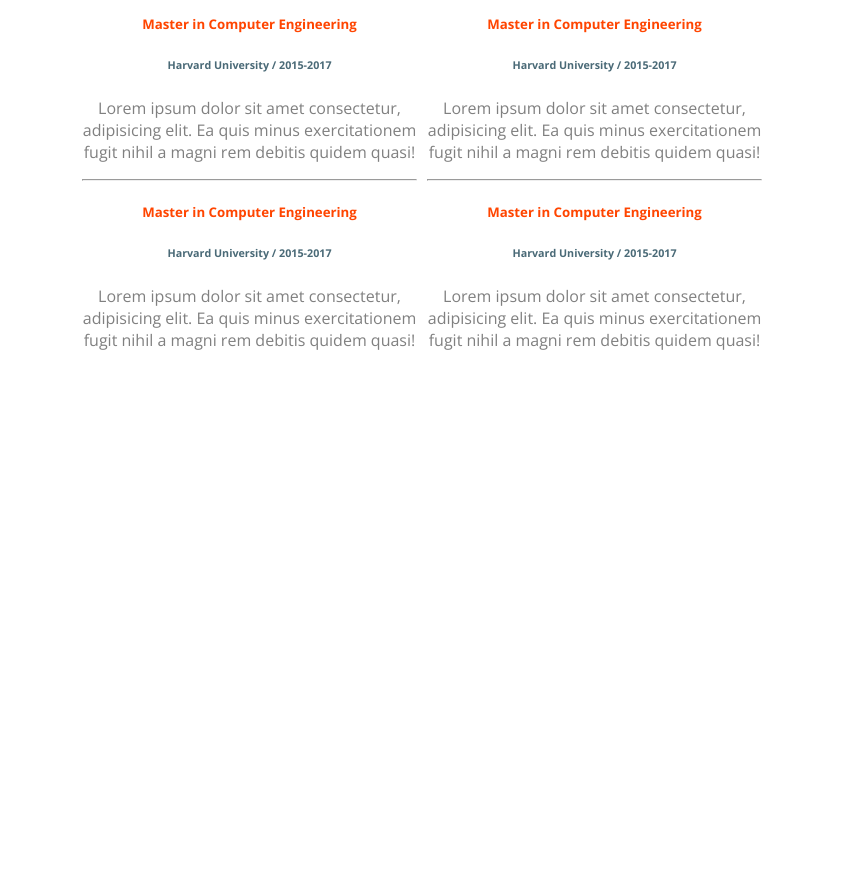
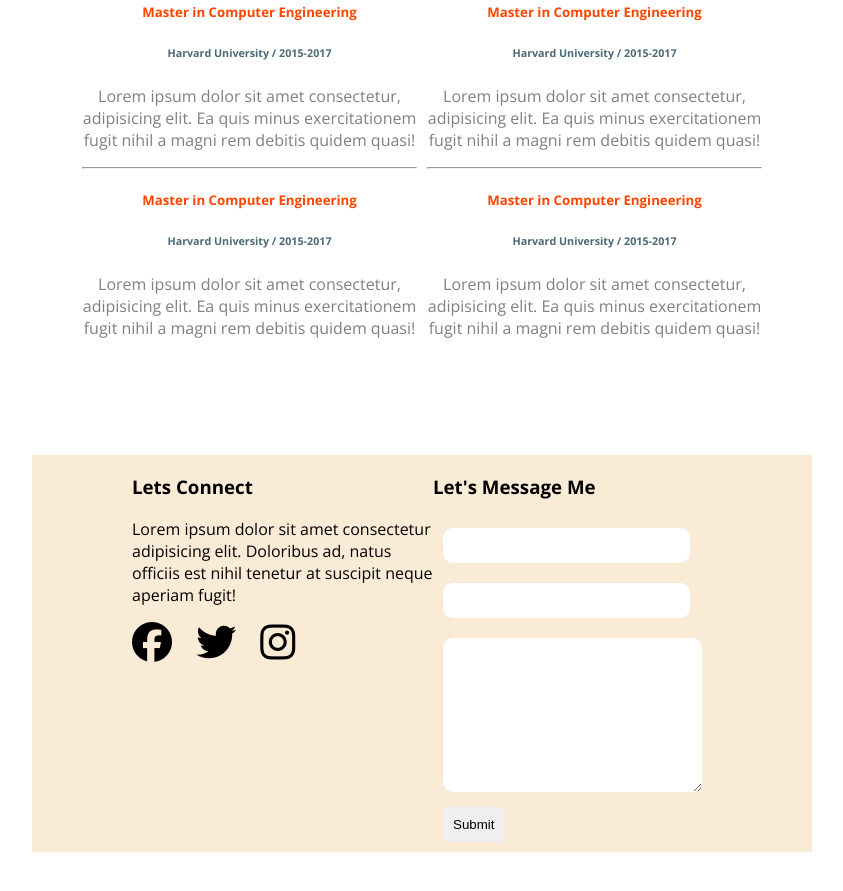
Before and after one commit to Emrandu1989/webDeveloper-portfolio, a plain HTML site: page index.html in a window 1280 px wide. Shown: the part 2591-3482 px from the top of the page, without its empty margins (218-1061 px from the left). Before the commit the page ends 2966 px from the top, so only its background shows below. Drawn offline with nearby package versions, Linux system fonts and the light colour scheme.

Commit message:
footer section added

```diff
--- a/index.html
+++ b/index.html
@@ -90,6 +90,7 @@
                 </div>
            </section>
 
+           <section>
                <div class="resume-container">
                     <h1>A Summary of My resume</h1>
                     <div class="resume-content">
@@ -150,6 +151,27 @@
 
                     </div>
                </div>
+           </section>
+
+           <footer>
+                 <div class="footer-left">
+                      <h3>Lets Connect</h3>
+                      <p>Lorem ipsum dolor sit amet consectetur adipisicing elit. Doloribus ad, natus officiis est nihil tenetur at suscipit neque aperiam fugit!</p>
+                      <div class="social">
+                         <i class="fa-brands fa-facebook"></i>
+                         <i class="fa-brands fa-twitter"></i>
+                         <i class="fa-brands fa-instagram"></i>
+                      </div>
+                 </div>
+                 <div class="footer-right">
+                        <h3>Let's Message Me</h3>
+                        <input type="text" name="" id="">
+                        <input type="text" name="" id="">
+                        <textarea name="" id="" cols="30" rows="10"></textarea> <br>
+                       <button>Submit</button>
+
+                 </div>
+           </footer>
 
        </main>
        <footer>
--- a/styles/index.css
+++ b/styles/index.css
@@ -154,3 +154,36 @@ nav span{
     display: flex;
     gap: 10px;
 }
+
+/* footer styles */
+footer{
+     background-color: antiquewhite;
+     display: flex;
+     justify-content: space-between;
+     margin: 100px;
+     padding-left: 100px;
+     padding-right: 100px;
+}
+footer input{
+    padding: 10px;
+    margin: 10px;
+    border: none;
+    padding-right: 60px;
+    border-radius: 10px;
+}
+.social i{
+     margin-right: 20px;
+     font-size: 40px;
+}
+footer textarea{
+     margin: 10px;
+     border: none;
+     border-radius: 10px;
+}
+footer button{
+     margin-left: 10px;
+     padding: 10px;
+     border: none;
+     margin-bottom: 10px;
+
+}
```
Lines whose indentation alone changed are shown as unchanged.
